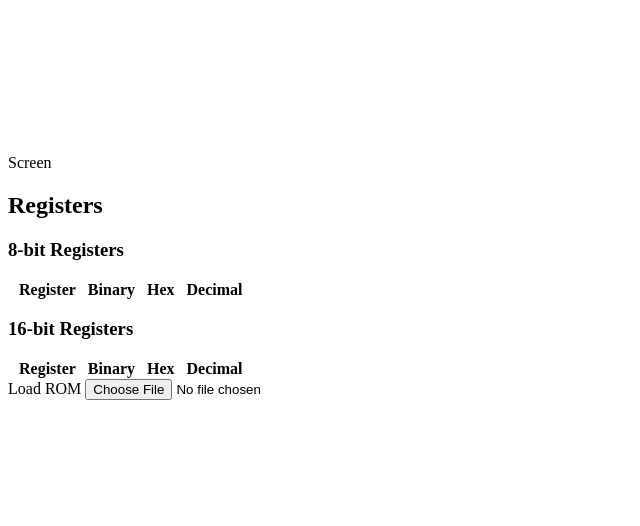
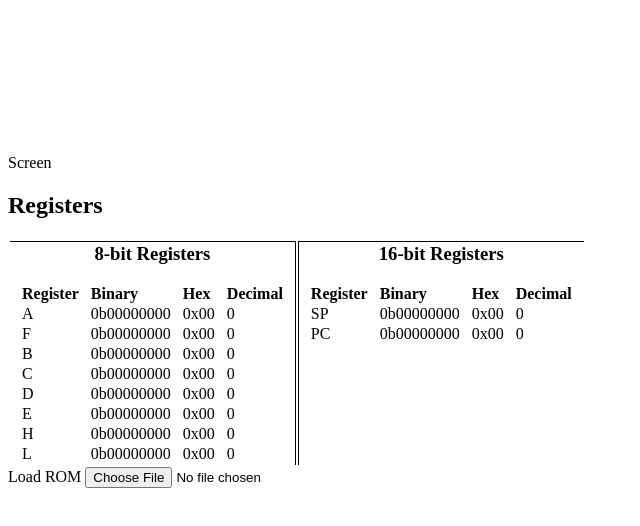
Before and after one commit to benthacher/gbemulator, a plain HTML site: page index.html in a window 1280 px wide. Shown: the whole page, without its empty margins (0-640 px from the left). Drawn offline with Linux system fonts and the light colour scheme.

Commit message:
Fixed register display

```diff
--- a/CPU.js
+++ b/CPU.js
@@ -27,7 +27,8 @@ const Register16 = Object.freeze({
 const INSTRUCTIONS = {
 };
 
-const registerTable = document.querySelector('#register-table');
+const register8Table = document.querySelector('#register8-table');
+const register16Table = document.querySelector('#register16-table');
 
 class CPU {
     constructor() {
@@ -36,14 +37,23 @@ class CPU {
     }
 
     displayRegisters() {
-        // for (const reg of Object.keys(Register)) {
-        //     const row = registerTable.querySelector('#' + reg).childNodes; // children of the row are the cells
-        //     const value = this.registers[Register[reg]];
+        for (const reg of Object.keys(Register8)) {
+            const row = register8Table.querySelector('#' + reg).childNodes; // children of the row are the cells
+            const value = this.registers8[Register8[reg]];
 
-        //     row[1].innerHTML = '0b' + value.toString(2).padStart(8, '0');
-        //     row[2].innerHTML = '0x' + value.toString(16).padStart(2, '0');
-        //     row[3].innerHTML = value;
-        // }
+            row[1].innerHTML = '0b' + value.toString(2).padStart(8, '0');
+            row[2].innerHTML = '0x' + value.toString(16).padStart(2, '0');
+            row[3].innerHTML = value;
+        }
+
+        for (const reg of Object.keys(Register16)) {
+            const row = register16Table.querySelector('#' + reg).childNodes; // children of the row are the cells
+            const value = this.registers16[Register16[reg]];
+
+            row[1].innerHTML = '0b' + value.toString(2).padStart(8, '0');
+            row[2].innerHTML = '0x' + value.toString(16).padStart(2, '0');
+            row[3].innerHTML = value;
+        }
     }
 
     /**
@@ -127,17 +137,31 @@ class CPU {
 }
 
 function generateRegisterTable() {
-    // for (const reg of Object.keys(Register)) { // loop through all registers
-    //     const row = document.createElement('tr'); // make a row for each reg
-    //     row.id = reg; // create ID so we can index it later
+    for (const reg of Object.keys(Register8)) { // loop through all registers
+        const row = document.createElement('tr'); // make a row for each reg
+        row.id = reg; // create ID so we can index it later
 
-    //     const regLabel = document.createElement('td');
-    //     regLabel.innerHTML = reg;
+        const regLabel = document.createElement('td');
+        regLabel.innerHTML = reg;
 
-    //     row.append(regLabel);
-    //     // append 3 cells for the different display types
-    //     row.append(document.createElement('td'), document.createElement('td'), document.createElement('td'));
+        row.append(regLabel);
+        // append 3 cells for the different display types
+        row.append(document.createElement('td'), document.createElement('td'), document.createElement('td'));
 
-    //     registerTable.append(row); // add row to table
-    // }
+        register8Table.append(row); // add row to table
+    }
+
+    for (const reg of Object.keys(Register16)) { // loop through all registers
+        const row = document.createElement('tr'); // make a row for each reg
+        row.id = reg; // create ID so we can index it later
+
+        const regLabel = document.createElement('td');
+        regLabel.innerHTML = reg;
+
+        row.append(regLabel);
+        // append 3 cells for the different display types
+        row.append(document.createElement('td'), document.createElement('td'), document.createElement('td'));
+
+        register16Table.append(row); // add row to table
+    }
 }
--- a/index.html
+++ b/index.html
@@ -7,8 +7,11 @@
         <canvas id="screen"></canvas>
 
         <h2>Registers</h2>
+        <table>
+            <tr style="vertical-align: top">
+                <th style="border-top: solid 1px black; border-right: solid 1px black">
                     <h3>8-bit Registers</h3>
-        <table id="8bit-register-table" style="border-spacing: 10px 0; border-collapse: separate;">
+                    <table id="register8-table" style="border-spacing: 10px 0; border-collapse: separate;">
                         <tr style="text-align: left;">
                             <th>Register</th>
                             <th>Binary</th>
@@ -16,13 +19,19 @@
                             <th>Decimal</th>
                         </tr>
                     </table>
+                </th>
+
+                <th style="border-top: solid 1px black; border-left: solid 1px black">
                     <h3>16-bit Registers</h3>
-        <table id="16bit-register-table" style="border-spacing: 10px 0; border-collapse: separate;">
+                    <table id="register16-table" style="border-spacing: 10px 0; border-collapse: separate;">
                         <tr style="text-align: left;">
                             <th>Register</th>
                             <th>Binary</th>
                             <th>Hex</th>
                             <th>Decimal</th>
+                        </tr>
+                    </table>
+                </th>
             </tr>
         </table>
 
```
Lines whose indentation alone changed are shown as unchanged.
